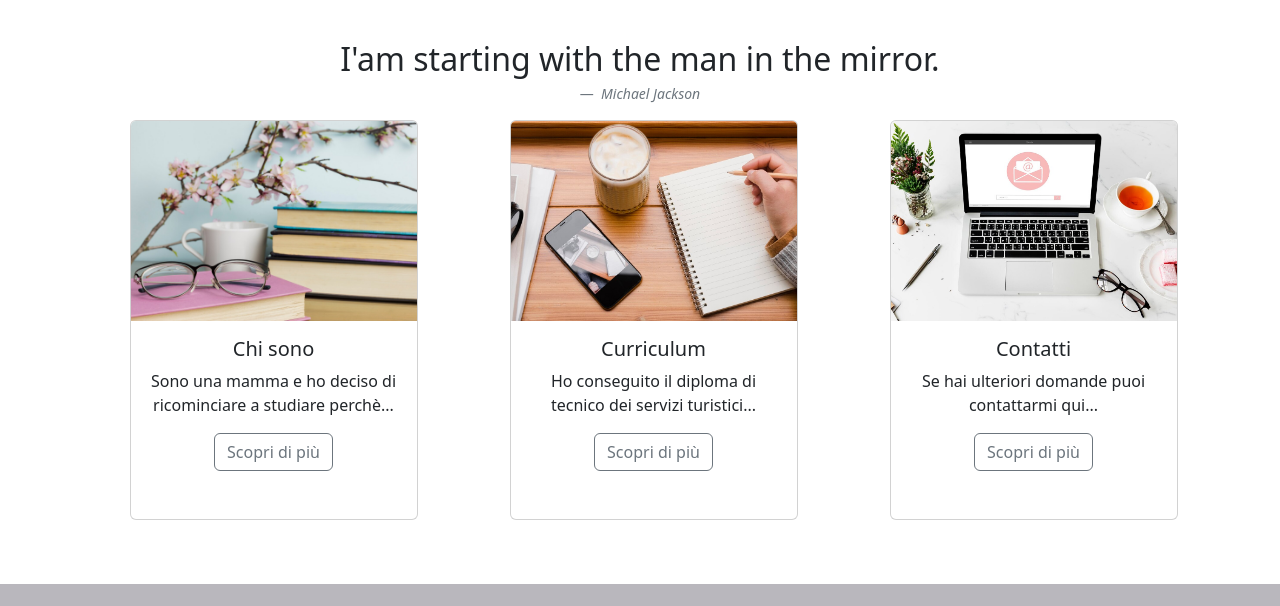
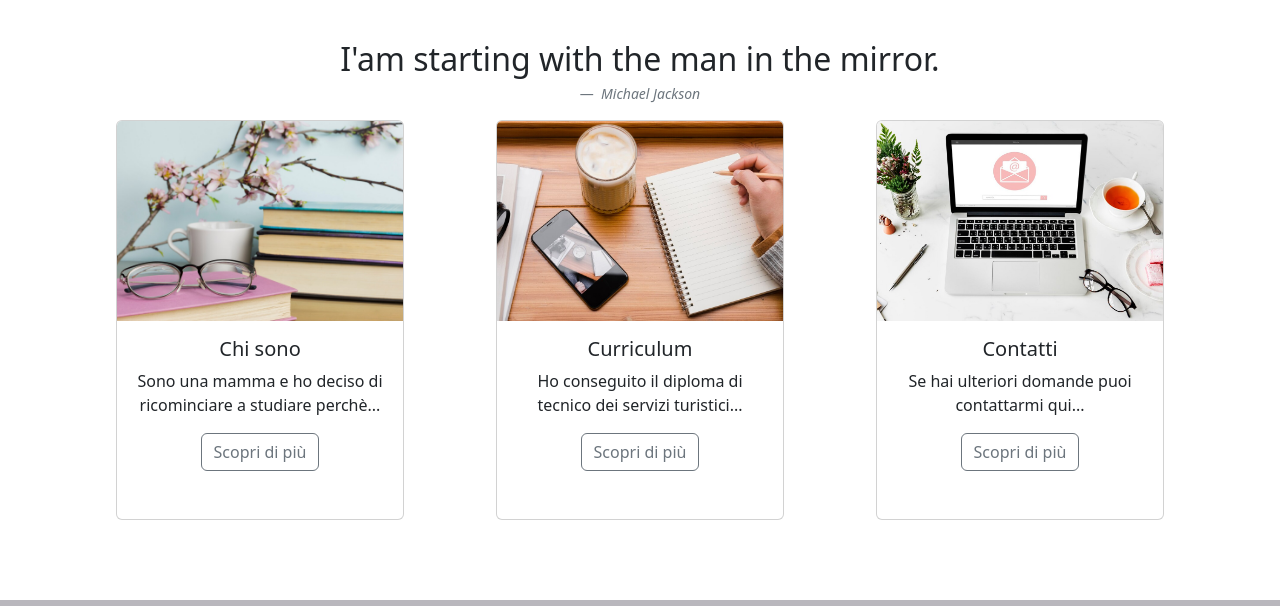
Before and after one commit to adriana-rs/adriana-rs.github.io, a plain HTML site: page index.html in a window 1280 px wide. Shown: the part 1050-1656 px from the top of the page. Drawn offline with nearby package versions, Linux system fonts and the light colour scheme.

Commit message:
upgrade caed

```diff
--- a/index.html
+++ b/index.html
@@ -59,8 +59,8 @@
   </figcaption>
 </figure>
 <div class="container text-center">
-  <div class="row justify-content-around">
-    <div class="col-12 col-sm-4 col-md-3 mb-3">
+  <div class="row justify-content-center pb-3">
+    <div class="col-12 col-sm-4 mb-3 d-flex justify-content-center">
       <div class="card" style="width: 18rem;">
         <img src="./assets/img/foto-occhiali.jpg" class="card-img-top" alt="fotografia di occhiali poggiati su dei libri su una scrivania" >
         <div class="card-body">
@@ -70,7 +70,7 @@
         </div>
       </div>
     </div>
-    <div class="col-12 col-sm-4 col-md-3 mb-3">
+    <div class="col-12 col-sm-4 mb-3 d-flex justify-content-center">
       <div class="card" style="width: 18rem;">
         <img src="./assets/img/foto-studiare.jpg" class="card-img-top" alt="fotografia di una mano intenta a scrivere su un quanderno con un
         cellulare e una tazza poggiate accanto">
@@ -81,7 +81,7 @@
         </div>
       </div>
     </div>
-    <div class="col-12 col-sm-4 col-md-3 mb-3">
+    <div class="col-12 col-sm-4 mb-3 d-flex justify-content-center">
       <div class="card" style="width: 18rem;">
         <img src="./assets/img/foto-email.jpg" class="card-img-top" alt="fotografia di un computer acceso con il simbolo delle email sullo schermo">
         <div class="card-body">
```
